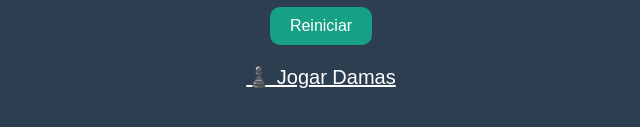
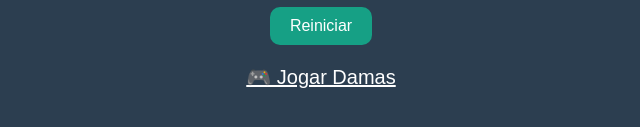
Before and after one commit to WarlordShooter/Joguinhos, a plain HTML site: page jogodavelha.html in a window 1280 px wide. Shown: the part 539-666 px from the top of the page, 319-959 px from the left. Drawn offline with Linux system fonts and the light colour scheme.

Commit message:
Update jogodavelha.html

```diff
--- a/jogodavelha.html
+++ b/jogodavelha.html
@@ -123,9 +123,9 @@
     createBoard();
     message.textContent = "Vez de X";
   </script>
-  <a href="damas.html"
+<a href="damas.html"
    style="color:white; font-size:20px; display:block; margin:20px auto; text-align:center; width:fit-content;">
-♟️ Jogar Damas
+🎮 Jogar Damas
 </a>
 
 </body>
```
